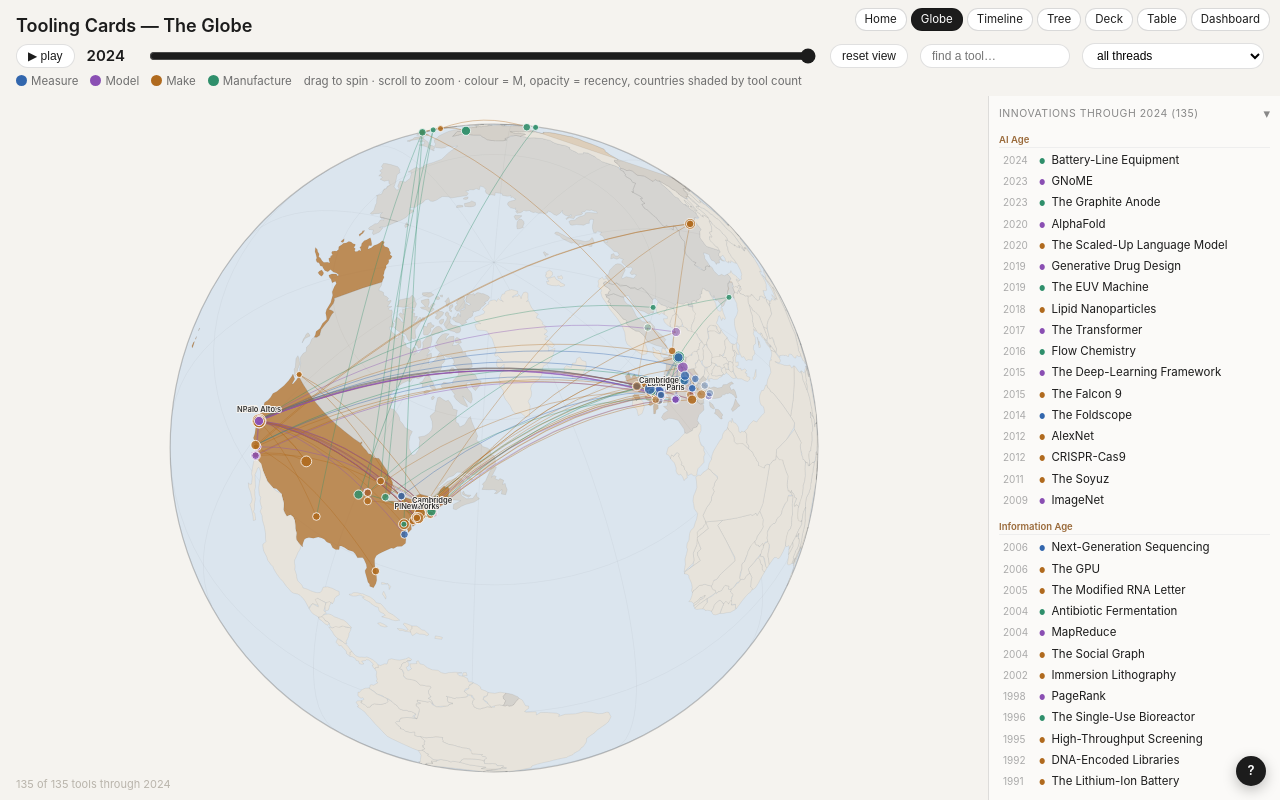
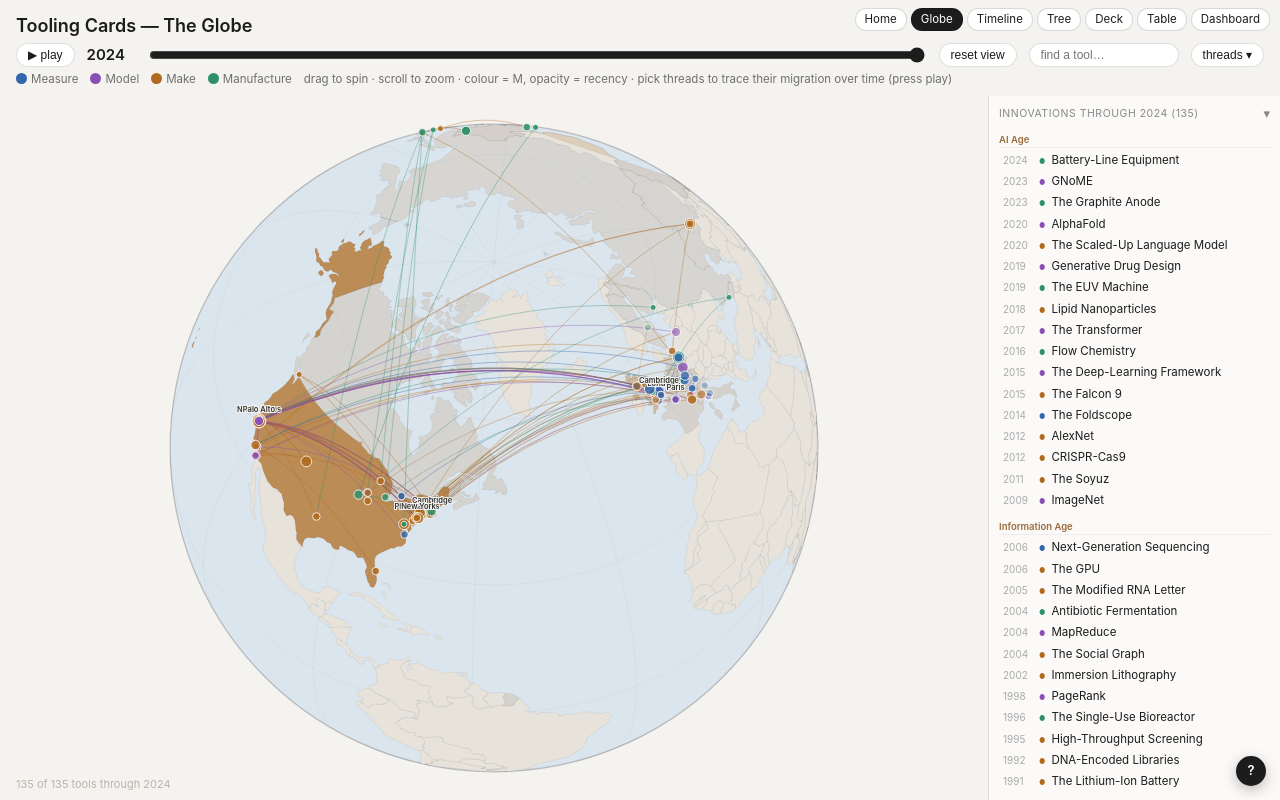
Before and after one commit to valex2/tooling-atlas, a plain HTML site: page map.html in a window 1280 px wide. Drawn offline with Linux system fonts and the light colour scheme.

Commit message:
Globe: thread migration paths (chronological routes, time-animated) + multi-select thread picker, each thread its own colour; thread-coloured dot rings

```diff
--- a/map.html
+++ b/map.html
@@ -29,9 +29,9 @@ svg.drag{cursor:grabbing}
   <button class="btn" id="play">▶ play</button>
   <span class="ylab" id="ylab">2030</span>
   <input type="range" id="yr" min="0" max="1000" value="1000">
-  <button class="btn" id="reset">reset view</button><input id="msearch" placeholder="find a tool…" style="border:.5px solid var(--line);border-radius:13px;padding:4px 11px;font-size:12px;width:150px"><select id="mthread" style="border:.5px solid var(--line);border-radius:13px;padding:4px 10px;font-size:12px;background:#fff"><option value="">all threads</option></select>
+  <button class="btn" id="reset">reset view</button><input id="msearch" placeholder="find a tool…" style="border:.5px solid var(--line);border-radius:13px;padding:4px 11px;font-size:12px;width:150px"><span style="position:relative;display:inline-block"><button class="btn" id="threadbtn">threads ▾</button><div id="threadpanel" style="display:none;position:absolute;top:34px;right:0;z-index:60;background:#fff;border:.5px solid var(--line);border-radius:10px;box-shadow:0 8px 26px rgba(0,0,0,.16);width:236px;max-height:360px;overflow:auto;padding:6px"></div></span>
 </div>
-<div class="legend"><span><i style="background:var(--Measure)"></i>Measure</span><span><i style="background:var(--Model)"></i>Model</span><span><i style="background:var(--Make)"></i>Make</span><span><i style="background:var(--Manufacture)"></i>Manufacture</span><span>drag to spin · scroll to zoom · colour = M, opacity = recency, countries shaded by tool count</span></div>
+<div class="legend"><span><i style="background:var(--Measure)"></i>Measure</span><span><i style="background:var(--Model)"></i>Model</span><span><i style="background:var(--Make)"></i>Make</span><span><i style="background:var(--Manufacture)"></i>Manufacture</span><span>drag to spin · scroll to zoom · colour = M, opacity = recency · pick threads to trace their migration over time (press play)</span></div>
 </div>
 <div id="wrap"><svg id="g"></svg></div><div id="chips"></div>
 <div class="tip" id="tip"></div>
--- a/map.js
+++ b/map.js
@@ -9,7 +9,9 @@ const maxc=Math.max(1,...COUNTRIES.map(o=>o.c));
 // centroid of data for initial view
 let cLon=0,cLat=0;(function(){let x=0,y=0,z=0,n=0;for(const c of CARDS){if(c.lat==null)continue;const la=c.lat*D2R,lo=c.lon*D2R;x+=Math.cos(la)*Math.cos(lo);y+=Math.cos(la)*Math.sin(lo);z+=Math.sin(la);n++;}cLon=Math.atan2(y,x)/D2R;cLat=Math.atan2(z,Math.hypot(x,y))/D2R;})();
 let rotLon=cLon, rotLat=Math.min(55,cLat+6), scale=0, T=0, playing=false, timer=null, foundId=null;
-let selThread="";try{const st=getState();if(st.thread)selThread=st.thread;}catch(e){}
+let selThreads=[];try{const st=getState();if(st.thread)selThreads=st.thread.split(",").filter(Boolean);}catch(e){}
+const TPAL=["#c0392b","#1f77b4","#2ca02c","#9467bd","#e6862e","#16a3a3","#d6336c","#6b4f2a"];
+const threadColor=t=>TPAL[Math.max(0,selThreads.indexOf(t))%TPAL.length];
 const svg=document.getElementById('g'), tip=document.getElementById('tip');
 let W=0,H=0,cx=0,cy=0;
 function size(){const r=svg.getBoundingClientRect();W=r.width;H=r.height;cx=W/2;cy=H/2;if(!scale)scale=Math.min(W,H)*0.46;}
@@ -26,11 +28,28 @@ function render(){
  s+=g;
  // countries
  COUNTRIES.forEach((o,ci)=>{const fill=o.c>0?`rgba(176,106,30,${(0.12+0.6*o.c/maxc).toFixed(3)})`:"#e7e3db";for(const ring of o.r){const d=ringPath(ring);if(d)s+=`<path class="cty" data-ci="${ci}" d="${d}" fill="${fill}" stroke="rgba(0,0,0,.14)" stroke-width=".4"/>`;}});
- // arcs
- for(const c of CARDS){if(c.lat==null)continue;for(const en of (c.en||[])){const b=byId[en];if(!b||b.lat==null||b.year>T)continue;if(Math.abs(c.lat-b.lat)<0.2&&Math.abs(c.lon-b.lon)<0.2)continue;if(!vis(c.lon,c.lat)||!vis(b.lon,b.lat))continue;if(selThread&&(!c.threads.includes(selThread)||!b.threads.includes(selThread)))continue;const A=proj(c.lon,c.lat),B=proj(b.lon,b.lat);const mx=(A[0]+B[0])/2,my=(A[1]+B[1])/2-Math.hypot(B[0]-A[0],B[1]-A[1])*0.18;s+=`<path d="M${A[0].toFixed(1)} ${A[1].toFixed(1)} Q${mx.toFixed(1)} ${my.toFixed(1)} ${B[0].toFixed(1)} ${B[1].toFixed(1)}" fill="none" stroke="${KC[b.kind]}" stroke-opacity="${(0.1+0.3*tfrac(b.year)).toFixed(2)}" stroke-width="1"/>`;}}
+ const rsc=Math.max(.6,Math.min(3,scale/(Math.min(W,H)*0.46)));
+ if(!selThreads.length){
+  // genealogy arcs (builds-on -> enables), only when no thread is selected
+  for(const c of CARDS){if(c.lat==null)continue;for(const en of (c.en||[])){const b=byId[en];if(!b||b.lat==null||b.year>T)continue;if(Math.abs(c.lat-b.lat)<0.2&&Math.abs(c.lon-b.lon)<0.2)continue;if(!vis(c.lon,c.lat)||!vis(b.lon,b.lat))continue;const A=proj(c.lon,c.lat),B=proj(b.lon,b.lat);const mx=(A[0]+B[0])/2,my=(A[1]+B[1])/2-Math.hypot(B[0]-A[0],B[1]-A[1])*0.18;s+=`<path d="M${A[0].toFixed(1)} ${A[1].toFixed(1)} Q${mx.toFixed(1)} ${my.toFixed(1)} ${B[0].toFixed(1)} ${B[1].toFixed(1)}" fill="none" stroke="${KC[b.kind]}" stroke-opacity="${(0.1+0.3*tfrac(b.year)).toFixed(2)}" stroke-width="1"/>`;}}
+ } else {
+  // thread migration paths: each selected thread's cards joined in chronological order
+  selThreads.forEach(t=>{const col=threadColor(t);
+   const mem=CARDS.filter(c=>c.threads.includes(t)&&c.lat!=null&&c.year<=T).sort((a,b)=>a.year-b.year||a.id.localeCompare(b.id));
+   for(let i=0;i<mem.length-1;i++){const a=mem[i],b=mem[i+1];
+    if(!vis(a.lon,a.lat)||!vis(b.lon,b.lat))continue;
+    const A=proj(a.lon,a.lat),B=proj(b.lon,b.lat);
+    const same=Math.abs(a.lat-b.lat)<0.2&&Math.abs(a.lon-b.lon)<0.2;
+    if(same){const rr=5*rsc;s+=`<circle cx="${A[0].toFixed(1)}" cy="${(A[1]-rr).toFixed(1)}" r="${rr.toFixed(1)}" fill="none" stroke="${col}" stroke-opacity=".55" stroke-width="1.4"/>`;continue;}
+    const dx=B[0]-A[0],dy=B[1]-A[1];const mx=(A[0]+B[0])/2-dy*0.18,my=(A[1]+B[1])/2+dx*0.18;
+    s+=`<path d="M${A[0].toFixed(1)} ${A[1].toFixed(1)} Q${mx.toFixed(1)} ${my.toFixed(1)} ${B[0].toFixed(1)} ${B[1].toFixed(1)}" fill="none" stroke="${col}" stroke-opacity=".85" stroke-width="${(2*Math.min(1.6,rsc)).toFixed(1)}" stroke-linecap="round"/>`;
+    const tx=B[0]-mx,ty=B[1]-my,tl=Math.hypot(tx,ty)||1,ux=tx/tl,uy=ty/tl,ah=6*rsc;
+    s+=`<path d="M${B[0].toFixed(1)} ${B[1].toFixed(1)} L${(B[0]-ux*ah-uy*ah*0.55).toFixed(1)} ${(B[1]-uy*ah+ux*ah*0.55).toFixed(1)} L${(B[0]-ux*ah+uy*ah*0.55).toFixed(1)} ${(B[1]-uy*ah-ux*ah*0.55).toFixed(1)} Z" fill="${col}" fill-opacity=".9"/>`;
+   }
+  });
+ }
  // dots
- const rsc=Math.max(.6,Math.min(3,scale/(Math.min(W,H)*0.46)));
- for(const c of CARDS){if(c.lat==null)continue;const fnd=c.id===foundId;if(c.year>T&&!fnd)continue;const p=proj(c.lon,c.lat);if(p[2]<0)continue;const r=(3+Math.min(4,(c.en?c.en.length:0)*0.8))*rsc*(fnd?1.6:1);const off=selThread&&!c.threads.includes(selThread);const fo=fnd?1:(off?0.07:(0.3+0.65*tfrac(c.year)));s+=`<circle class="dot" data-id="${encodeURIComponent(c.id)}" cx="${p[0].toFixed(1)}" cy="${p[1].toFixed(1)}" r="${r.toFixed(1)}" fill="${KC[c.kind]}" fill-opacity="${fo}" stroke="${fnd?'#111':'#fff'}" stroke-width="${fnd?'2.2':'.8'}"/>`;}
+ for(const c of CARDS){if(c.lat==null)continue;const fnd=c.id===foundId;if(c.year>T&&!fnd)continue;const p=proj(c.lon,c.lat);if(p[2]<0)continue;const r=(3+Math.min(4,(c.en?c.en.length:0)*0.8))*rsc*(fnd?1.6:1);const onT=selThreads.length?selThreads.find(t=>c.threads.includes(t)):null;const off=selThreads.length&&!onT;const fo=fnd?1:(off?0.07:(0.3+0.65*tfrac(c.year)));const ring=fnd?'#111':(onT?threadColor(onT):'#fff');const rw=fnd?'2.2':(onT?'2':'.8');s+=`<circle class="dot" data-id="${encodeURIComponent(c.id)}" cx="${p[0].toFixed(1)}" cy="${p[1].toFixed(1)}" r="${r.toFixed(1)}" fill="${KC[c.kind]}" fill-opacity="${fo}" stroke="${ring}" stroke-width="${rw}"/>`;}
  // hub labels (top cities by count)
  for(const h of HUBS){if(!vis(h.lon,h.lat))continue;const p=proj(h.lon,h.lat);s+=`<text x="${p[0].toFixed(1)}" y="${(p[1]-9).toFixed(1)}" text-anchor="middle" font-size="7.5" font-weight="600" fill="#333" style="paint-order:stroke;stroke:#f5f3ef;stroke-width:2px">${h.city}</text>`;}
  svg.innerHTML=s;
@@ -80,10 +99,21 @@ yr.oninput=e=>{stop();T=qYear(+e.target.value/1000);ylab.textContent=T;render();
 function stop(){playing=false;clearInterval(timer);const b=document.getElementById('play');b.textContent='▶ play';b.classList.remove('on');}
 document.getElementById('play').onclick=function(){if(playing){stop();return;}playing=true;this.textContent='❚❚ pause';this.classList.add('on');let v=(+yr.value>=1000)?0:+yr.value;timer=setInterval(()=>{v+=14;if(v>=1000){v=1000;T=qYear(1);yr.value=1000;ylab.textContent=T;render();stop();return;}T=qYear(v/1000);yr.value=v;ylab.textContent=T;render();},90);};
 document.getElementById('reset').onclick=()=>{rotLon=cLon;rotLat=Math.min(55,cLat+6);scale=Math.min(W,H)*0.46;render();};
-document.getElementById('msearch').oninput=e=>{const q=e.target.value.toLowerCase();if(!q){foundId=null;
-let selThread="";try{const st=getState();if(st.thread)selThread=st.thread;}catch(e){}render();return;}const c=CARDS.find(c=>c.lat!=null&&c.name.toLowerCase().includes(q));if(c){foundId=c.id;rotLon=c.lon;rotLat=Math.max(-80,Math.min(80,c.lat));if(scale<320)scale=420;render();}};
-(function(){const sel=document.getElementById('mthread');if(!sel)return;const ths=[...new Set(CARDS.flatMap(c=>c.threads))].sort();sel.innerHTML='<option value="">all threads</option>'+ths.map(t=>`<option>${t}</option>`).join('');sel.onchange=e=>{selThread=e.target.value;try{setState({thread:selThread});}catch(e){}render();};
- try{if(selThread)sel.value=selThread;}catch(e){}})();
+document.getElementById('msearch').oninput=e=>{const q=e.target.value.toLowerCase();if(!q){foundId=null;render();return;}const c=CARDS.find(c=>c.lat!=null&&c.name.toLowerCase().includes(q));if(c){foundId=c.id;rotLon=c.lon;rotLat=Math.max(-80,Math.min(80,c.lat));if(scale<320)scale=420;render();}};
+// multi-select thread picker — each selected thread traces its migration path in its own colour
+(function(){const btn=document.getElementById('threadbtn'),pan=document.getElementById('threadpanel');if(!btn||!pan)return;
+ const counts={};CARDS.forEach(c=>c.threads.forEach(t=>counts[t]=(counts[t]||0)+1));
+ const ths=Object.keys(counts).sort((a,b)=>counts[b]-counts[a]);
+ function paint(){
+  pan.innerHTML=ths.map(t=>{const on=selThreads.includes(t);const col=on?threadColor(t):'#ccc';return `<div class="trow" data-t="${encodeURIComponent(t)}" style="display:flex;align-items:center;gap:7px;padding:3px 6px;border-radius:6px;cursor:pointer;font-size:12px;${on?'background:#f3efe9':''}"><span style="width:10px;height:10px;border-radius:50%;background:${col};flex:0 0 auto;border:.5px solid rgba(0,0,0,.2)"></span><span style="flex:1">${t}</span><span style="color:#aaa;font-size:10.5px">${counts[t]}</span></div>`;}).join("")+(selThreads.length?`<div id="tclr" style="text-align:center;color:#9a6a3a;cursor:pointer;font-size:11.5px;padding:6px 0 2px;border-top:.5px solid #eee;margin-top:4px">clear all</div>`:"");
+  btn.textContent=(selThreads.length?selThreads.length+(selThreads.length>1?' threads':' thread'):'threads')+' ▾';
+  pan.querySelectorAll('.trow').forEach(r=>r.onclick=()=>{const t=decodeURIComponent(r.dataset.t);const i=selThreads.indexOf(t);if(i>=0)selThreads.splice(i,1);else selThreads.push(t);try{setState({thread:selThreads.join(",")});}catch(e){}paint();render();});
+  const clr=document.getElementById('tclr');if(clr)clr.onclick=()=>{selThreads=[];try{setState({thread:""});}catch(e){}paint();render();};
+ }
+ btn.onclick=ev=>{ev.stopPropagation();pan.style.display=pan.style.display==='none'?'block':'none';};
+ pan.addEventListener('click',ev=>ev.stopPropagation());
+ document.addEventListener('click',()=>{pan.style.display='none';});
+ paint();})();
 window.addEventListener('resize',render);
 T=qYear(1);document.getElementById('ylab').textContent=T;render();
 })();
```
